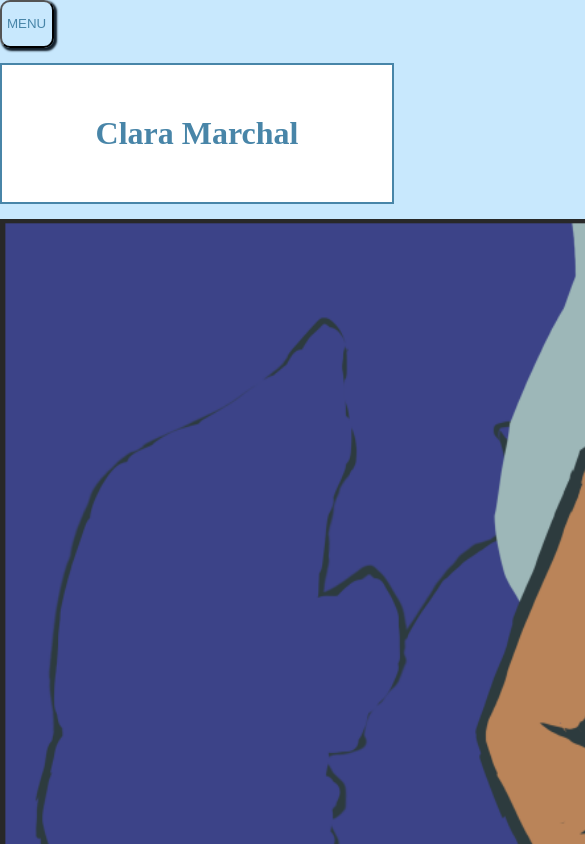
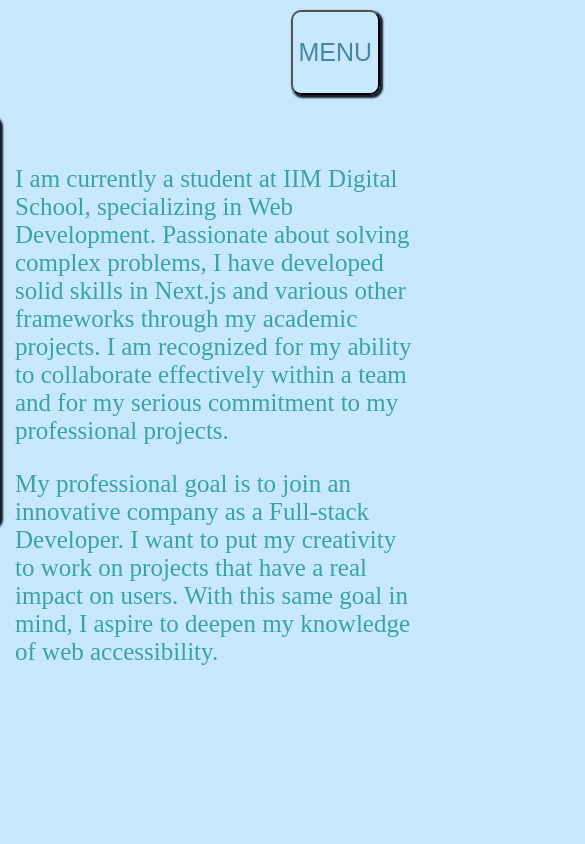
Before and after one commit to Clarspinon24/portfolio, a Next.js app in the folder portfolio-2026-2/: page / in a window 390 px wide. Shown: the top 844 px of the page, 585 px wide, since content can reach past the window. Built offline with nearby package versions, Linux system fonts and the light colour scheme.

Commit message:
update responsive

```diff
--- a/portfolio-2026-2/app/contact/page.tsx
+++ b/portfolio-2026-2/app/contact/page.tsx
@@ -1,40 +1,40 @@
-import "../globals.css";
-import Form from 'next/form'
-import { Resend } from 'resend';
+// import "../globals.css";
+// import Form from 'next/form'
+// import { Resend } from 'resend';
 
-export default function Contact() {
+// export default function Contact() {
 
-const resend = new Resend('re_dePCrHJC_BT4EkEuRH72P8RpTZacKdkhr');
-const message = ;
+// const resend = new Resend('re_dePCrHJC_BT4EkEuRH72P8RpTZacKdkhr');
+// // const message = ;
 
-resend.emails.send({
-  from: 'onboarding@resend.dev',
-  to: 'marchal.clara95@gmail.com',
-  subject: 'Contact',
-  html: '<p>{message}</p>'
-});
+// resend.emails.send({
+//   from: 'onboarding@resend.dev',
+//   to: 'marchal.clara95@gmail.com',
+//   subject: 'Contact',
+//   html: '<p>{message}</p>'
+// });
 
-  return (
+//   return (
 
-    <> {/* Début du fragment obligatoire */}
+//     <> {/* Début du fragment obligatoire */}
 
-   <h1>Contact</h1>
-    <Form action="">
+//    <h1>Contact</h1>
+//     <Form action="">
 
-      <input type="text" name ="pseudo" placeholder="pseudo"/>
-      <input type="email" name="email" placeholder="email"/>
-      <input type="password" name="password" placeholder="mot de passe"/>
-      <textarea
-        id="message"
-        name="message"
-        placeholder="Message"
-        className="block-message">
-      </textarea>
-      <button type="submit">Envoyer le message</button>
-    </Form>
+//       <input type="text" name ="pseudo" placeholder="pseudo"/>
+//       <input type="email" name="email" placeholder="email"/>
+//       <input type="password" name="password" placeholder="mot de passe"/>
+//       <textarea
+//         id="message"
+//         name="message"
+//         placeholder="Message"
+//         className="block-message">
+//       </textarea>
+//       <button type="submit">Envoyer le message</button>
+//     </Form>
 
 
 
-    </> // Fin du fragment obligatoire
-  );
-}
+//     </> // Fin du fragment obligatoire
+//   );
+// }
--- a/portfolio-2026-2/app/globals.css
+++ b/portfolio-2026-2/app/globals.css
@@ -27,10 +27,20 @@ h2, h1{
     display: flex;
     justify-self: center;
     color:  #4885A8;
+    font-size: 25px;
 
 }
 p{
     color: #39a3ac;
+      font-size: 25px;
+}
+.text-home{
+    width: 400px;
+    margin: 30px;
+    padding: 5px;
+    border:  3px solid rgb(255, 255, 255);
+    border-radius: 10px;
+    padding: 15px;
 }
 .banderol{
     background-color: white;
@@ -38,9 +48,18 @@ p{
     margin-top: 15px;
     width: 100%;
     border: 2px solid #4885A8;
-   z-index: -10;
+   z-index: -1;
    position: relative;
 
+}
+.siren{
+    position: absolute;
+    margin: 0px;
+    padding: 0px;
+    top:-12px;
+    z-index : -3;
+    width: 100vw ;
+    height: 120vw;
 }
 .affiche{
     margin: 50px;
@@ -69,6 +88,7 @@ body{
     text-decoration: none;
     padding: 10px;
     border-radius: 10px;
+    font-size: 20px;
 }
 .lien_page:hover{
    box-shadow: 2px 2px 2px 2px #337686;
@@ -77,7 +97,7 @@ body{
 }
 .text-detail{
     color:#337686;
-    font-size: large;
+     font-size: 25px;
 }
 nav{
     margin-top: 30px;
@@ -122,7 +142,9 @@ article{
 .description{
     margin-left: 20px;
 }
-
+.description p{
+    font-size: 20px;
+}
 
 .etoile {
     margin-top:-10px ;
@@ -151,9 +173,15 @@ article{
     text-align: center;
     width: 200px;
     margin-left: 0px;
+    margin-top: 10px;
     position: fixed;
     box-shadow: 2px 2px 2px 1px #13202C;
-    display: none;
+    transform: translateX(-100%);
+    transition: transform 0.3s ease;
+}
+
+.sidebar.open {
+  transform: translateX(0);
 }
 .titre_video{
     display: none;
@@ -296,9 +324,10 @@ form textarea{
     height: 100px;
 }
 
+
 .Launch {
     padding-left:5px;
-    justify-content: center;
+    justify-self: end;
     cursor: pointer;
     border: px solid  #4885A8;
     box-shadow: 2px 2px 2px 1px #13202C;
@@ -307,6 +336,7 @@ form textarea{
     overflow: hidden;
     background-color: transparent;
     display: none;
+    margin: 10px;
 }
 
 .background {
@@ -332,6 +362,7 @@ form textarea{
     justify-self: center;
     width: 50%;
 }
+
 .Launch:hover {
     .background {
         top: 0;
@@ -365,12 +396,22 @@ form textarea{
    .description{
     margin: 0px;
    }
-   .illu{
+   .illu, .banderol, .siren{
     display: none;
    }
    .Launch{
     display: block;
    }
+   .text-home{
+    justify-content: center;
+    align-items: center;
+    flex-direction: column;
+    margin-left: 0px;
+    border: transparent;
+
+   }
+
+
 }
 
 @keyframes rotation {
--- a/portfolio-2026-2/app/page.tsx
+++ b/portfolio-2026-2/app/page.tsx
@@ -1,5 +1,4 @@
 import "./globals.css";
-import Image from 'next/image'
 
 export default function Home() {
   return (
@@ -7,12 +6,23 @@ export default function Home() {
     <> {/* Début du fragment obligatoire */}
 
    <div className="banderol"><h1 className="affiche">Clara Marchal</h1></div>
-         <Image
-      src="/asset/siren.png"
+         <img
+      className="siren"
+      src="/asset/testSiren.png"
       alt="Picture of a siren draw by me"
-      width={1600}
-      height={950}
+
     />
+    <div className="text-home">
+    <p>I am currently a student at IIM Digital School, specializing in Web Development.
+     Passionate about solving complex problems, I have developed solid skills in Next.js
+     and various other frameworks through my academic projects. I am recognized for my ability
+    to collaborate effectively within a team and for my serious commitment to my professional projects.</p>
+
+    <p>My professional goal is to join an innovative company as a Full-stack Developer.
+      I want to put my creativity to work on projects that have a real impact on users.
+      With this same goal in mind, I aspire to deepen my knowledge of web accessibility.</p>
+
+    </div>
 
     </> // Fin du fragment obligatoire
   );
--- a/portfolio-2026-2/components/Sidebar.tsx
+++ b/portfolio-2026-2/components/Sidebar.tsx
@@ -1,31 +1,29 @@
+"use client";
+
+import { useState } from "react";
 import Link from "next/link";
 
 export default function Sidebar() {
+  const [isOpen, setIsOpen] = useState(false);
 
-  {/* if button click change class side bar en display block */}
+
+  const toggleSidebar = () => {
+    setIsOpen(!isOpen);
+  };
 
   return (
     <>
-      <button className="Launch">
+      <button onClick={toggleSidebar} className="Launch">
         <p className="text">Menu</p>
         <div className="background"></div>
       </button>
 
-     <div className="sidebar" >
-
-
-    <Link href="/" className="lien_page" >Accueil</Link>
-
+      <div className={`sidebar ${isOpen ? "open" : ""}`}>
+        <Link href="/" className="lien_page">Accueil</Link>
         <Link href="/projects" className="lien_page">Projet</Link>
-
         <Link href="/about" className="lien_page">Parcours</Link>
-
-    <Link href="/contact" className="lien_page" >Contact</Link>
-
+        <Link href="/contact" className="lien_page">Contact</Link>
       </div>
     </>
-
-
-
   );
 }
--- a/portfolio-2026-2/utils/sessions.tsx
+++ b/portfolio-2026-2/utils/sessions.tsx
@@ -7,16 +7,16 @@ import { NextResponse } from "next/server";
 const secretKey = process.env.JWT_SECRET;
 const key = new TextEncoder().encode(secretKey);
 
-// Create the JWT
+
 export async function encrypt(payload: any) {
   return await new SignJWT(payload)
     .setProtectedHeader({ alg: "HS256" })
     .setIssuedAt()
-    .setExpirationTime(Date.now() + 60 * 60 * 1000) // JWT expiration (1 hour)
+    .setExpirationTime(Date.now() + 60 * 60 * 1000)
     .sign(key);
 }
 
-// Read the JWT
+
 export async function decrypt(input: string): Promise<any> {
   try {
     const { payload } = await jwtVerify(input, key, {
@@ -29,7 +29,7 @@ export async function decrypt(input: string): Promise<any> {
   }
 }
 
-// Create the cookie
+
 export async function createCookie(sessionData: object) {
   const encryptedSessionData = await encrypt(sessionData);
   const cookie = await cookies();
@@ -41,10 +41,9 @@ export async function createCookie(sessionData: object) {
   });
 }
 
-// Destroy the cookie
 export async function logout() {
   const cookie = await cookies();
-  // Destroy the session
+
   cookie.set("session", "", { expires: new Date(0) });
 }
 
@@ -60,7 +59,6 @@ export async function checkAuth() {
   const session = await getSession();
 
   if (!session) {
-    // If no session set
     return NextResponse.json(
       { message: "User is not authenticated" },
       { status: 403 },
@@ -68,7 +66,7 @@ export async function checkAuth() {
   }
 
   if (session.exp < Date.now()) {
-    // If JWT expired
+
     return NextResponse.json({ message: "Session expired" }, { status: 403 });
   }
 
```
Also changed, not shown: portfolio-2026-2/app/about/about.module.css (added), portfolio-2026-2/app/contact/contact.module.css (added), portfolio-2026-2/app/projects/projects.module.css (added), portfolio-2026-2/public/asset/testSiren.png (added), portfolio-2026-2/todo.txt. Lines whose indentation alone changed are shown as unchanged.
